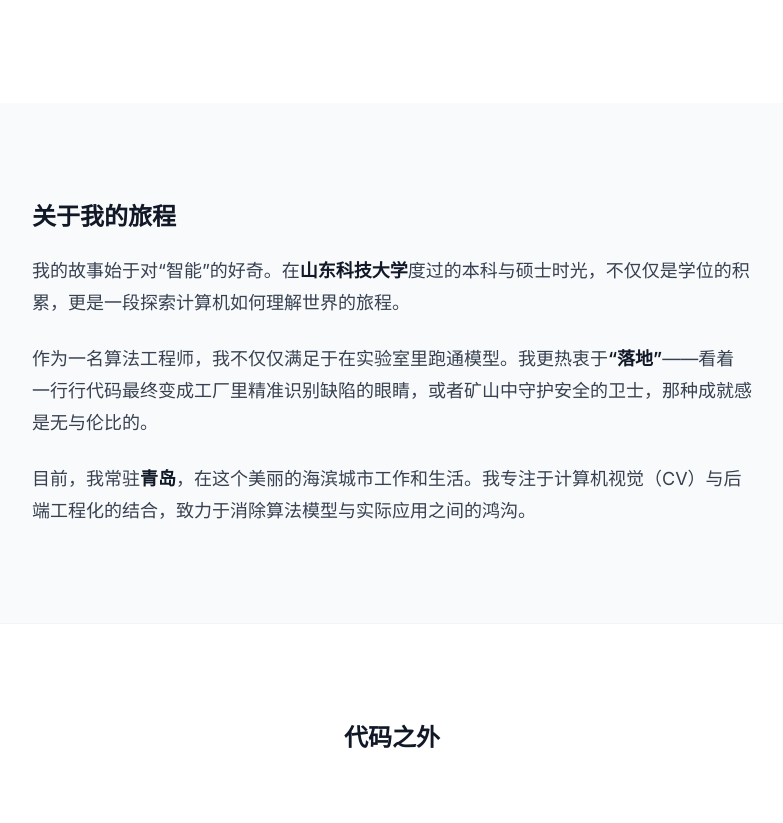
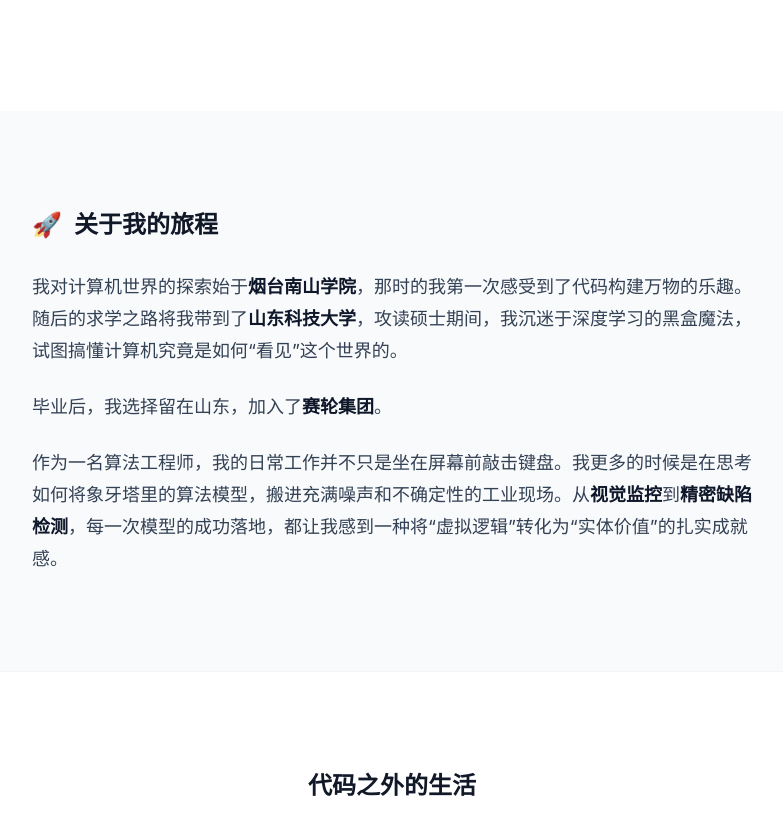
Before and after one commit to korouuuuu/korouuuuu.github.io, a Jekyll site: the page built from about.html, in a window 1280 px wide and 1400 px high, scrolled down 578 px. Shown: the top 823 px of the window, without its empty margins (248-1031 px from the left). Built offline with Jekyll 4.4.1, drawn with Linux system fonts in a browser that asks for light colours; nearby versions of some CDN libraries; comment, search, counter and statistics services are not loaded; some of the changed text lies outside the part shown.

Commit message:
简介更新

```diff
--- a/_includes/nav.html
+++ b/_includes/nav.html
@@ -1,17 +1,22 @@
-<nav class="absolute top-0 left-0 right-0 z-20 p-6 md:p-8 text-white">
+{% assign nav_text_color = "text-gray-900" %}
+{% if page.url == "/" %}
+  {% assign nav_text_color = "text-white" %}
+{% endif %}
+
+<nav class="absolute top-0 left-0 right-0 z-20 p-6 md:p-8 {{ nav_text_color }}">
     <div class="w-full flex justify-between items-center px-4 md:px-8">
 
         <a href="{{ "/" | relative_url }}" class="font-bold text-xl tracking-wider hover:opacity-80 transition-opacity">MyBlog</a>
 
         <div class="hidden md:flex items-center space-x-8">
-            <a href="{{ '/about.html' | relative_url }}" class="text-white hover:opacity-80 transition-opacity">关于我</a>
+            <a href="{{ '/about.html' | relative_url }}" class="hover:opacity-80 transition-opacity">关于我</a>
 
-            <button id="search-trigger" class="text-white hover:opacity-80 transition-opacity focus:outline-none">
+            <button id="search-trigger" class="hover:opacity-80 transition-opacity focus:outline-none">
                 <svg class="icon-search" viewBox="0 0 24 24"><circle cx="11" cy="11" r="8"></circle><line x1="21" y1="21" x2="16.65" y2="16.65"></line></svg>
             </button>
         </div>
 
-        <button id="menu-btn" class="md:hidden z-30 text-white">
+        <button id="menu-btn" class="md:hidden z-30">
             <svg class="icon-menu" viewBox="0 0 24 24"><line x1="3" y1="12" x2="21" y2="12"></line><line x1="3" y1="6" x2="21" y2="6"></line><line x1="3" y1="18" x2="21" y2="18"></line></svg>
         </button>
     </div>
@@ -19,7 +24,7 @@
 
 <div id="mobile-menu" class="hidden md:hidden fixed inset-0 bg-gray-900 bg-opacity-95 z-40 flex flex-col items-center justify-center space-y-6 text-2xl text-white">
     <a href="{{ '/about.html' | relative_url }}">关于我</a>
-    </div>
+</div>
 
 <div id="search-overlay" class="hidden fixed inset-0 bg-gray-900 bg-opacity-95 z-50 flex flex-col items-center pt-32 px-4">
 
--- a/about.html
+++ b/about.html
@@ -5,40 +5,49 @@ title: 关于我 - 窦智超
 
 <section class="relative py-32 md:py-40 bg-white">
     <div class="max-w-3xl mx-auto px-6 text-center">
-        <div class="mb-8 inline-block relative">
-            <div class="w-40 h-40 md:w-48 md:h-48 rounded-full overflow-hidden border-4 border-gray-100 shadow-lg mx-auto">
+        <div class="mb-10 inline-block relative group">
+            <div class="w-40 h-40 md:w-48 md:h-48 rounded-full overflow-hidden border-4 border-gray-100 shadow-xl mx-auto transition-transform duration-500 group-hover:scale-105">
                 <img src="{{ '/assets/images/avatar.jpg' | relative_url }}"
                      onerror="this.src='https://placehold.co/400x400/5a5a7d/ffffff?text=Dou'"
                      alt="窦智超"
-                     class="w-full h-full object-cover hover:scale-110 transition-transform duration-500">
+                     class="w-full h-full object-cover">
+            </div>
+            <div class="absolute bottom-4 right-4 bg-white px-3 py-1 rounded-full shadow-sm border border-gray-100 flex items-center space-x-2">
+                <span class="relative flex h-2 w-2">
+                  <span class="animate-ping absolute inline-flex h-full w-full rounded-full bg-green-400 opacity-75"></span>
+                  <span class="relative inline-flex rounded-full h-2 w-2 bg-green-500"></span>
+                </span>
+                <span class="text-xs font-medium text-gray-600">Coding in Qingdao</span>
             </div>
         </div>
 
-        <h1 class="text-4xl md:text-5xl font-bold font-serif text-gray-900 mb-6">
-            你好，我是窦智超。
+        <h1 class="text-4xl md:text-5xl font-bold font-serif text-gray-900 mb-6 tracking-tight">
+            Hi，我是窦智超。
         </h1>
-        <p class="text-xl text-gray-600 font-serif leading-relaxed">
-            生活在青岛的数字探索者。<br>
-            热爱代码的逻辑之美，也着迷于用 AI 解决现实世界的难题。
+        <p class="text-xl text-gray-600 font-serif leading-relaxed max-w-2xl mx-auto">
+            一名游走于数字逻辑与物理世界之间的算法工程师。<br>
+            目前定居青岛，热衷于用技术解决难题，也享受海边的风与厨房的烟火气。
         </p>
     </div>
 </section>
 
 <section class="py-16 md:py-24 bg-gray-50">
     <div class="max-w-3xl mx-auto px-6">
-        <div class="prose prose-lg prose-gray mx-auto">
-            <h3 class="text-2xl font-bold font-serif text-gray-900 mb-6">关于我的旅程</h3>
+        <div class="prose prose-lg prose-slate mx-auto">
+            <h3 class="text-2xl font-bold font-serif text-gray-900 mb-8 flex items-center">
+                <span class="text-2xl mr-3">🚀</span> 关于我的旅程
+            </h3>
 
             <p>
-                我的故事始于对“智能”的好奇。在<strong>山东科技大学</strong>度过的本科与硕士时光，不仅仅是学位的积累，更是一段探索计算机如何理解世界的旅程。
+                我对计算机世界的探索始于<strong>烟台南山学院</strong>，那时的我第一次感受到了代码构建万物的乐趣。随后的求学之路将我带到了<strong>山东科技大学</strong>，攻读硕士期间，我沉迷于深度学习的黑盒魔法，试图搞懂计算机究竟是如何“看见”这个世界的。
             </p>
 
             <p>
-                作为一名算法工程师，我不仅仅满足于在实验室里跑通模型。我更热衷于<strong>“落地”</strong>——看着一行行代码最终变成工厂里精准识别缺陷的眼睛，或者矿山中守护安全的卫士，那种成就感是无与伦比的。
+                毕业后，我选择留在山东，加入了<strong>赛轮集团</strong>。
             </p>
 
             <p>
-                目前，我常驻<strong>青岛</strong>，在这个美丽的海滨城市工作和生活。我专注于计算机视觉（CV）与后端工程化的结合，致力于消除算法模型与实际应用之间的鸿沟。
+                作为一名算法工程师，我的日常工作并不只是坐在屏幕前敲击键盘。我更多的时候是在思考如何将象牙塔里的算法模型，搬进充满噪声和不确定性的工业现场。从<strong>视觉监控</strong>到<strong>精密缺陷检测</strong>，每一次模型的成功落地，都让我感到一种将“虚拟逻辑”转化为“实体价值”的扎实成就感。
             </p>
         </div>
     </div>
@@ -46,54 +55,67 @@ title: 关于我 - 窦智超
 
 <section class="py-16 md:py-24 bg-white border-t border-gray-100">
     <div class="max-w-5xl mx-auto px-6">
-        <h3 class="text-2xl font-bold font-serif text-gray-900 mb-12 text-center">代码之外</h3>
+        <h3 class="text-2xl font-bold font-serif text-gray-900 mb-12 text-center">代码之外的生活</h3>
 
-        <div class="grid grid-cols-1 md:grid-cols-3 gap-8 text-center">
-            <div class="p-6 hover:bg-gray-50 rounded-xl transition-colors duration-300">
-                <div class="w-12 h-12 bg-blue-100 text-blue-600 rounded-full flex items-center justify-center mx-auto mb-4">
-                    <svg class="w-6 h-6" fill="none" stroke="currentColor" viewBox="0 0 24 24"><path stroke-linecap="round" stroke-linejoin="round" stroke-width="2" d="M12 6.253v13m0-13C10.832 5.477 9.246 5 7.5 5S4.168 5.477 3 6.253v13C4.168 18.477 5.754 18 7.5 18s3.332.477 4.5 1.253m0-13C13.168 5.477 14.754 5 16.5 5c1.747 0 3.332.477 4.5 1.253v13C19.832 18.477 18.247 18 16.5 18c-1.746 0-3.332.477-4.5 1.253"></path></svg>
+        <div class="grid grid-cols-1 md:grid-cols-3 gap-10">
+            <div class="group">
+                <div class="aspect-w-16 aspect-h-9 mb-6 rounded-2xl overflow-hidden bg-gray-100 relative">
+                    <img src="https://images.unsplash.com/photo-1509619968948-a576a57c6870?q=80&w=800&auto=format&fit=crop"
+                         alt="Fishing" class="object-cover w-full h-full group-hover:scale-105 transition-transform duration-700">
+                    <div class="absolute inset-0 bg-black/10 group-hover:bg-transparent transition-colors"></div>
                 </div>
-                <h4 class="font-bold text-gray-900 mb-2">阅读与思考</h4>
-                <p class="text-sm text-gray-600">
-                    技术更新很快，但底层的逻辑和哲学是恒定的。我喜欢通过阅读来拓宽认知的边界。
+                <h4 class="font-bold text-xl text-gray-900 mb-2">海边的等待</h4>
+                <p class="text-gray-600 leading-relaxed">
+                    青岛得天独厚的海岸线是我的“第二办公室”。周末我喜欢带上鱼竿去海边，钓鱼和写算法很像，都需要极大的耐心。看着海面发呆的时刻，是我大脑最好的“垃圾回收（GC）”时间。
                 </p>
             </div>
 
-            <div class="p-6 hover:bg-gray-50 rounded-xl transition-colors duration-300">
-                <div class="w-12 h-12 bg-green-100 text-green-600 rounded-full flex items-center justify-center mx-auto mb-4">
-                    <svg class="w-6 h-6" fill="none" stroke="currentColor" viewBox="0 0 24 24"><path stroke-linecap="round" stroke-linejoin="round" stroke-width="2" d="M3 9a2 2 0 012-2h.93a2 2 0 001.664-.89l.812-1.22A2 2 0 0110.07 4h3.86a2 2 0 011.664.89l.812 1.22A2 2 0 0018.07 7H19a2 2 0 012 2v9a2 2 0 01-2 2H5a2 2 0 01-2-2V9z"></path><path stroke-linecap="round" stroke-linejoin="round" stroke-width="2" d="M15 13a3 3 0 11-6 0 3 3 0 016 0z"></path></svg>
+            <div class="group">
+                <div class="aspect-w-16 aspect-h-9 mb-6 rounded-2xl overflow-hidden bg-gray-100 relative">
+                    <img src="https://images.unsplash.com/photo-1556910103-1c02745a30bf?q=80&w=800&auto=format&fit=crop"
+                         alt="Cooking" class="object-cover w-full h-full group-hover:scale-105 transition-transform duration-700">
+                    <div class="absolute inset-0 bg-black/10 group-hover:bg-transparent transition-colors"></div>
                 </div>
-                <h4 class="font-bold text-gray-900 mb-2">生活观察者</h4>
-                <p class="text-sm text-gray-600">
-                    摄影是我观察世界的另一种方式。青岛的山海与街巷，都是我捕捉灵感的来源。
+                <h4 class="font-bold text-xl text-gray-900 mb-2">厨房里的实验</h4>
+                <p class="text-gray-600 leading-relaxed">
+                    如果不写代码，我可能会是个厨师。我热衷于钻研食谱，也喜欢穿梭在青岛的大街小巷寻找隐秘的美食。切配、烹饪、调味，这其实是另一种形式的“工程构建”，而且反馈更直接、更美味。
                 </p>
             </div>
 
-            <div class="p-6 hover:bg-gray-50 rounded-xl transition-colors duration-300">
-                <div class="w-12 h-12 bg-purple-100 text-purple-600 rounded-full flex items-center justify-center mx-auto mb-4">
-                    <svg class="w-6 h-6" fill="none" stroke="currentColor" viewBox="0 0 24 24"><path stroke-linecap="round" stroke-linejoin="round" stroke-width="2" d="M13 10V3L4 14h7v7l9-11h-7z"></path></svg>
+            <div class="group">
+                <div class="aspect-w-16 aspect-h-9 mb-6 rounded-2xl overflow-hidden bg-gray-100 relative">
+                    <img src="https://images.unsplash.com/photo-1536440136628-849c177e76a1?q=80&w=800&auto=format&fit=crop"
+                         alt="Movies" class="object-cover w-full h-full group-hover:scale-105 transition-transform duration-700">
+                    <div class="absolute inset-0 bg-black/10 group-hover:bg-transparent transition-colors"></div>
                 </div>
-                <h4 class="font-bold text-gray-900 mb-2">持续构建</h4>
-                <p class="text-sm text-gray-600">
-                    除了工作，我也热衷于折腾个人项目、优化工具流，享受“创造”带来的纯粹快乐。
+                <h4 class="font-bold text-xl text-gray-900 mb-2">光影观察者</h4>
+                <p class="text-gray-600 leading-relaxed">
+                    虽然很久没读书了，但我通过纪录片和电影来阅读世界。从自然地理到人文历史，纪录片镜头下的真实质感，总能给我带来新的视角。这或许也是我从事计算机视觉工作的某种潜意识投射。
                 </p>
             </div>
         </div>
     </div>
 </section>
 
-<section class="py-16 bg-gray-900 text-white text-center">
+<section class="py-24 bg-white text-center border-t border-gray-100">
     <div class="max-w-2xl mx-auto px-6">
-        <h2 class="text-3xl font-serif font-bold mb-6">保持联系</h2>
-        <p class="text-gray-400 mb-8 text-lg">
-            无论你是想讨论技术、交流想法，还是仅仅想打个招呼，我都很乐意收到你的来信。
+        <h2 class="text-3xl font-serif font-bold text-gray-900 mb-6">保持联系</h2>
+        <p class="text-gray-600 mb-10 text-lg leading-relaxed">
+            这个博客是我数字花园的一部分。如果你对我的技术感兴趣，或者只是想聊聊青岛哪里有好吃的，欢迎随时来信。
         </p>
-        <div class="flex justify-center space-x-8">
-            <a href="mailto:douzhichao2021@163.com" class="text-white border-b border-white hover:text-gray-300 hover:border-gray-300 transition-colors pb-1">
-                发送邮件
+        <div class="flex justify-center items-center space-x-10">
+            <a href="mailto:douzhichao2021@163.com" class="group flex flex-col items-center">
+                <span class="p-4 bg-gray-50 rounded-full group-hover:bg-blue-50 transition-colors mb-3">
+                    <svg class="w-6 h-6 text-gray-900 group-hover:text-blue-600 transition-colors" fill="none" stroke="currentColor" viewBox="0 0 24 24"><path stroke-linecap="round" stroke-linejoin="round" stroke-width="2" d="M3 8l7.89 5.26a2 2 0 002.22 0L21 8M5 19h14a2 2 0 002-2V7a2 2 0 00-2-2H5a2 2 0 00-2 2v10a2 2 0 002 2z"></path></svg>
+                </span>
+                <span class="font-semibold text-gray-900 border-b border-transparent group-hover:border-blue-600 transition-colors">发送邮件</span>
             </a>
-            <a href="#" class="text-white border-b border-white hover:text-gray-300 hover:border-gray-300 transition-colors pb-1">
-                GitHub
+
+            <a href="#" class="group flex flex-col items-center">
+                <span class="p-4 bg-gray-50 rounded-full group-hover:bg-gray-200 transition-colors mb-3">
+                    <svg class="w-6 h-6 text-gray-900" fill="currentColor" viewBox="0 0 24 24"><path d="M12 0c-6.626 0-12 5.373-12 12 0 5.302 3.438 9.8 8.207 11.387.599.111.793-.261.793-.577v-2.234c-3.338.726-4.033-1.416-4.033-1.416-.546-1.387-1.333-1.756-1.333-1.756-1.089-.745.083-.729.083-.729 1.205.084 1.839 1.237 1.839 1.237 1.07 1.834 2.807 1.304 3.492.997.107-.775.418-1.305.762-1.604-2.665-.305-5.467-1.334-5.467-5.931 0-1.311.469-2.381 1.236-3.221-.124-.303-.535-1.524.117-3.176 0 0 1.008-.322 3.301 1.23.957-.266 1.983-.399 3.003-.404 1.02.005 2.047.138 3.006.404 2.291-1.552 3.297-1.23 3.297-1.23.653 1.653.242 2.874.118 3.176.77.84 1.235 1.911 1.235 3.221 0 4.609-2.807 5.624-5.479 5.921.43.372.823 1.102.823 2.222v3.293c0 .319.192.694.801.576 4.765-1.589 8.199-6.086 8.199-11.386 0-6.627-5.373-12-12-12z"/></svg>
+                </span>
+                <span class="font-semibold text-gray-900 border-b border-transparent group-hover:border-gray-900 transition-colors">GitHub</span>
             </a>
         </div>
     </div>
```
Also changed, not shown: 1 other file.
